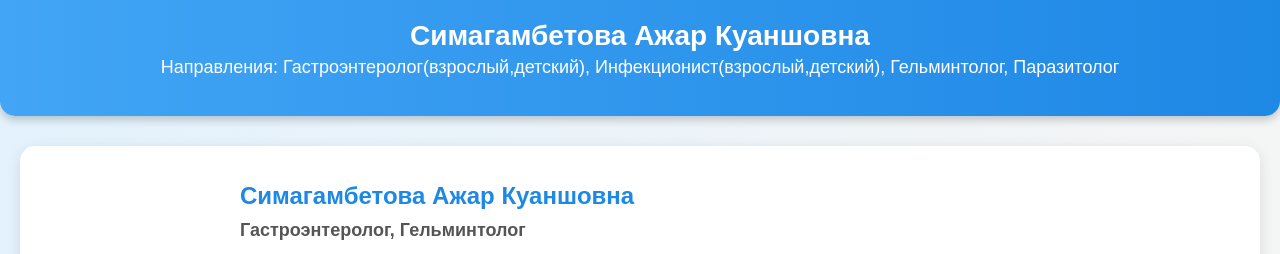
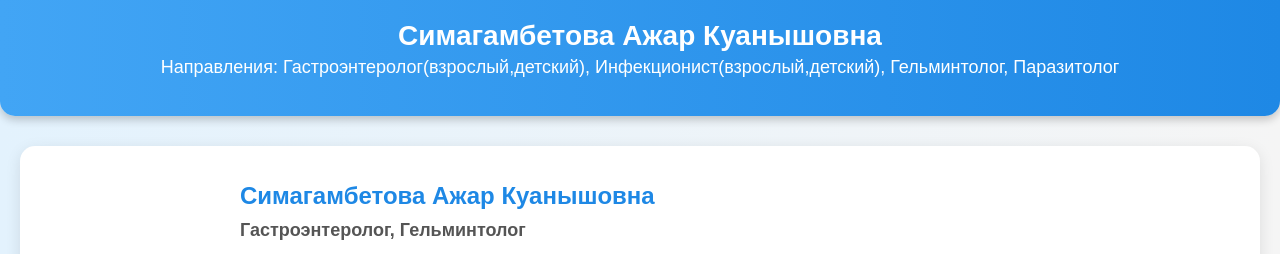
Before and after one commit to Kazmis-KZ/doctor-azhar, a plain HTML site: page index.html in a window 1280 px wide. Shown: the top 254 px of the page. Drawn offline with Linux system fonts and the light colour scheme.

Commit message:
index.html

```diff
--- a/index.html
+++ b/index.html
@@ -3,7 +3,7 @@
 <head>
     <meta charset="UTF-8">
     <meta name="viewport" content="width=device-width, initial-scale=1.0">
-    <title>Симагамбетова Ажар Куаншовна - Врач</title>
+    <title>Симагамбетова Ажар Куанышовна - Врач</title>
     <style>
         body {
             font-family: 'Arial', sans-serif;
@@ -208,15 +208,15 @@
 </head>
 <body>
     <header>
-        <h1>Симагамбетова Ажар Куаншовна</h1>
+        <h1>Симагамбетова Ажар Куанышовна</h1>
         <h3>Направления: Гастроэнтеролог(взрослый,детский), Инфекционист(взрослый,детский), Гельминтолог, Паразитолог</h3>
     </header>
 
     <div class="container">
         <div class="profile">
-            <img src="Azhar.jpeg" alt="Симагамбетова Ажар Куаншовна" class="profile-photo">
+            <img src="Azhar.jpeg" alt="Симагамбетова Ажар Куанышовна" class="profile-photo">
             <div class="profile-info">
-                <h1>Симагамбетова Ажар Куаншовна</h1>
+                <h1>Симагамбетова Ажар Куанышовна</h1>
                 <h2>Гастроэнтеролог, Гельминтолог</h2>
                 <p><strong>Опыт работы:</strong> СНГ, Республика Корея, Республика Турция, ОАЭ</p>
                 <p><strong>Консультации:</strong> Консультации на дому, онлайн консультации</p>
@@ -314,7 +314,7 @@
     </div>
 
     <footer>
-        <p>&copy; 2024 Симагамбетова Ажар Куаншовна. Все права защищены.</p>
+        <p>&copy; 2024 Симагамбетова Ажар Куанышовна. Все права защищены.</p>
     </footer>
 
     <script>
```
